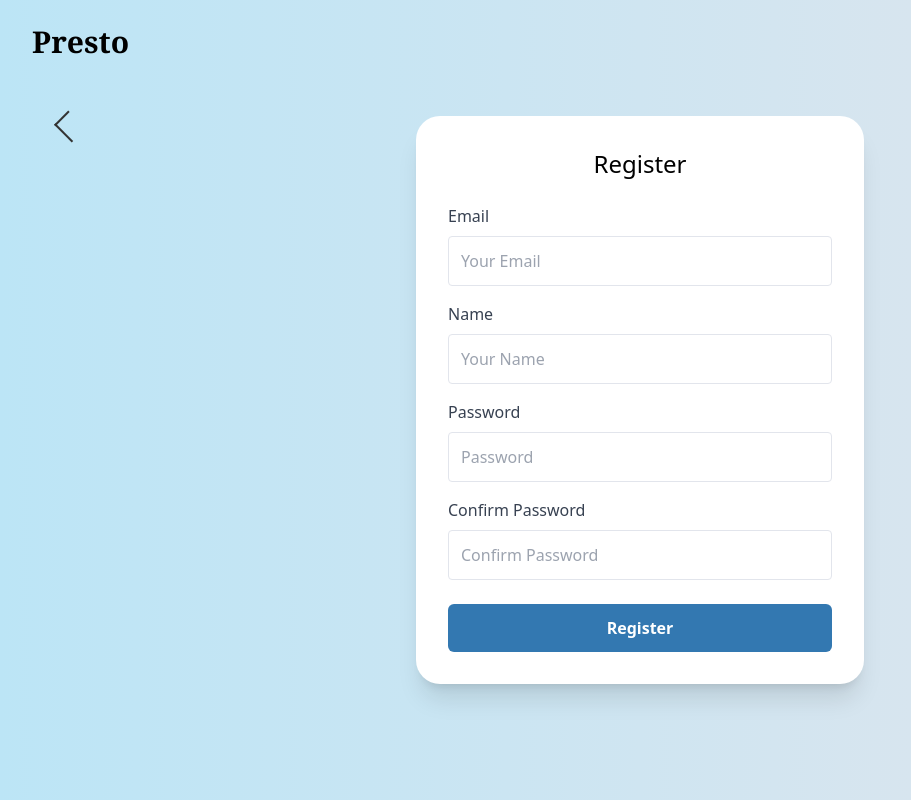
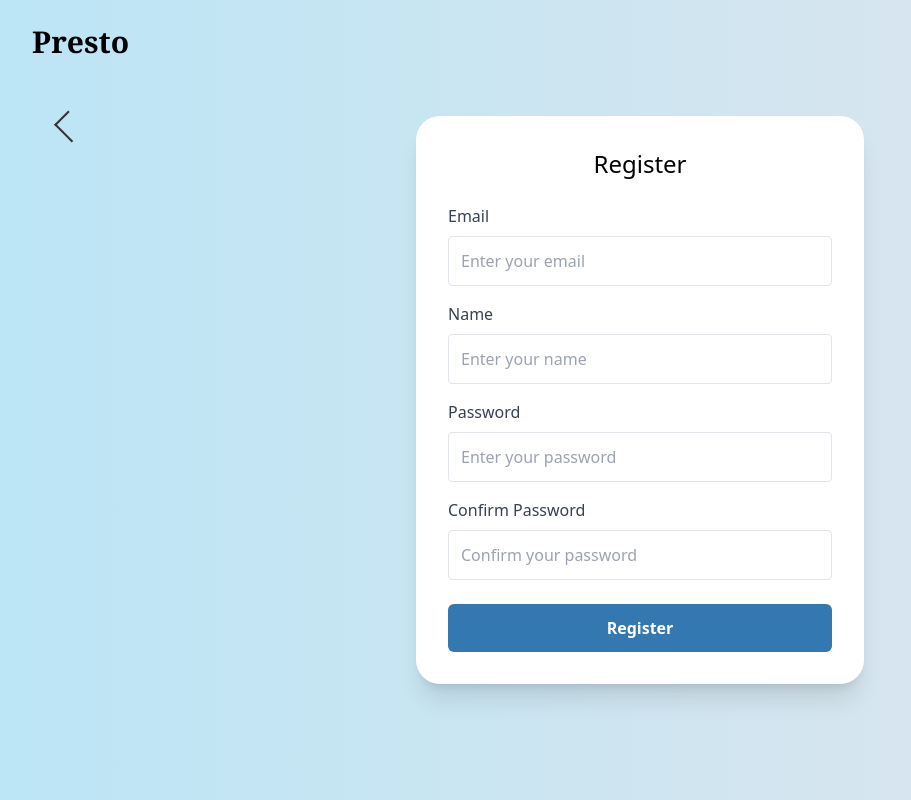
Before and after one commit to Sooveeone/unsw-presto, a React (Vite) app in the folder frontend/: page /register in a window 1280 px wide. Shown: the whole page, without its empty margins (0-911 px from the left). Built offline with nearby package versions, Linux system fonts and the light colour scheme.

Commit message:
FInished UI of landing page, login, and register. Working on Dashboard

```diff
--- a/frontend/src/pages/Dashboard.jsx
+++ b/frontend/src/pages/Dashboard.jsx
@@ -101,7 +101,7 @@ function Dashboard() {
                     {presentation.thumbnail ? (
                       <img src={presentation.thumbnail} alt="Thumbnail" className="w-full h-full object-contain rounded-lg" />
                     ) : (
-                      <span className="text-gray-500">Image Placeholder</span>
+                      <span className="text-gray-500">Thumbnail Image</span>
                     )}
                   </div>
                 </div>
--- a/frontend/src/pages/Login.jsx
+++ b/frontend/src/pages/Login.jsx
@@ -53,7 +53,7 @@ function Login() {
             type="email"
             id="email"
             className="w-full p-3 border border-lightGray rounded focus:outline-none focus:ring-2 focus:ring-primaryBlue"
-            placeholder="Email"
+            placeholder="Enter your email"
             value={email}
             onChange={(e) => setEmail(e.target.value)}
             required
@@ -66,7 +66,7 @@ function Login() {
             type="password"
             id="password"
             className="w-full p-3 border border-lightGray rounded focus:outline-none focus:ring-2 focus:ring-primaryBlue"
-            placeholder="Password"
+            placeholder="Enter your password"
             value={password}
             onChange={(e) => setPassword(e.target.value)}
             required
--- a/frontend/src/pages/Register.jsx
+++ b/frontend/src/pages/Register.jsx
@@ -67,7 +67,7 @@ function Register() {
             type="email"
             id="email"
             className="w-full p-3 border border-lightGray rounded focus:outline-none focus:ring-2 focus:ring-primaryBlue"
-            placeholder="Your Email"
+            placeholder="Enter your email"
             value={email}
             onChange={(e) => setEmail(e.target.value)}
             required
@@ -80,7 +80,7 @@ function Register() {
             type="text"
             id="name"
             className="w-full p-3 border border-lightGray rounded focus:outline-none focus:ring-2 focus:ring-primaryBlue"
-            placeholder="Your Name"
+            placeholder="Enter your name"
             value={name}
             onChange={(e) => setName(e.target.value)}
             required
@@ -93,7 +93,7 @@ function Register() {
             type="password"
             id="password"
             className="w-full p-3 border border-lightGray rounded focus:outline-none focus:ring-2 focus:ring-primaryBlue"
-            placeholder="Password"
+            placeholder="Enter your password"
             value={password}
             onChange={(e) => setPassword(e.target.value)}
             required
@@ -106,7 +106,7 @@ function Register() {
             type="password"
             id="confirmPassword"
             className="w-full p-3 border border-lightGray rounded focus:outline-none focus:ring-2 focus:ring-primaryBlue"
-            placeholder="Confirm Password"
+            placeholder="Confirm your password"
             value={confirmPassword}
             onChange={(e) => setConfirmPassword(e.target.value)}
             required
```
